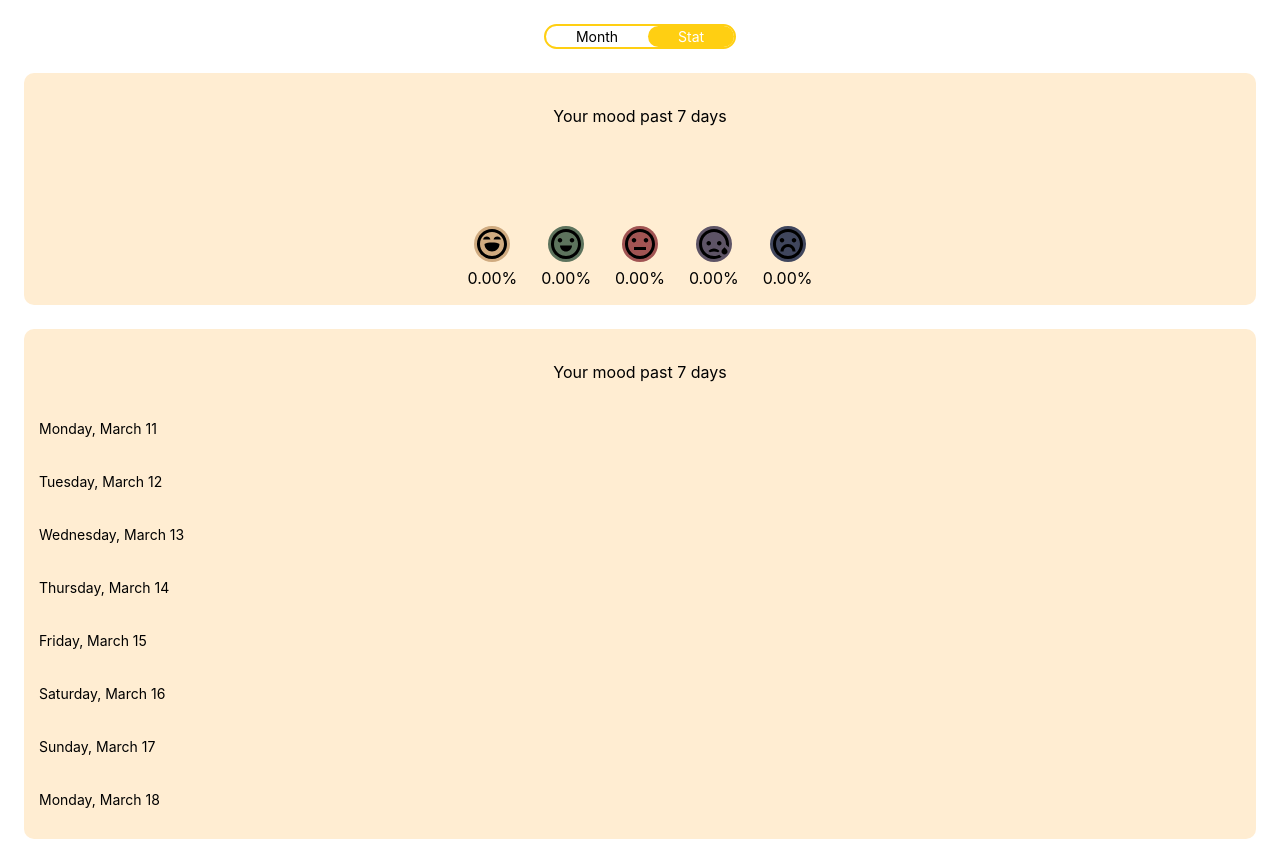
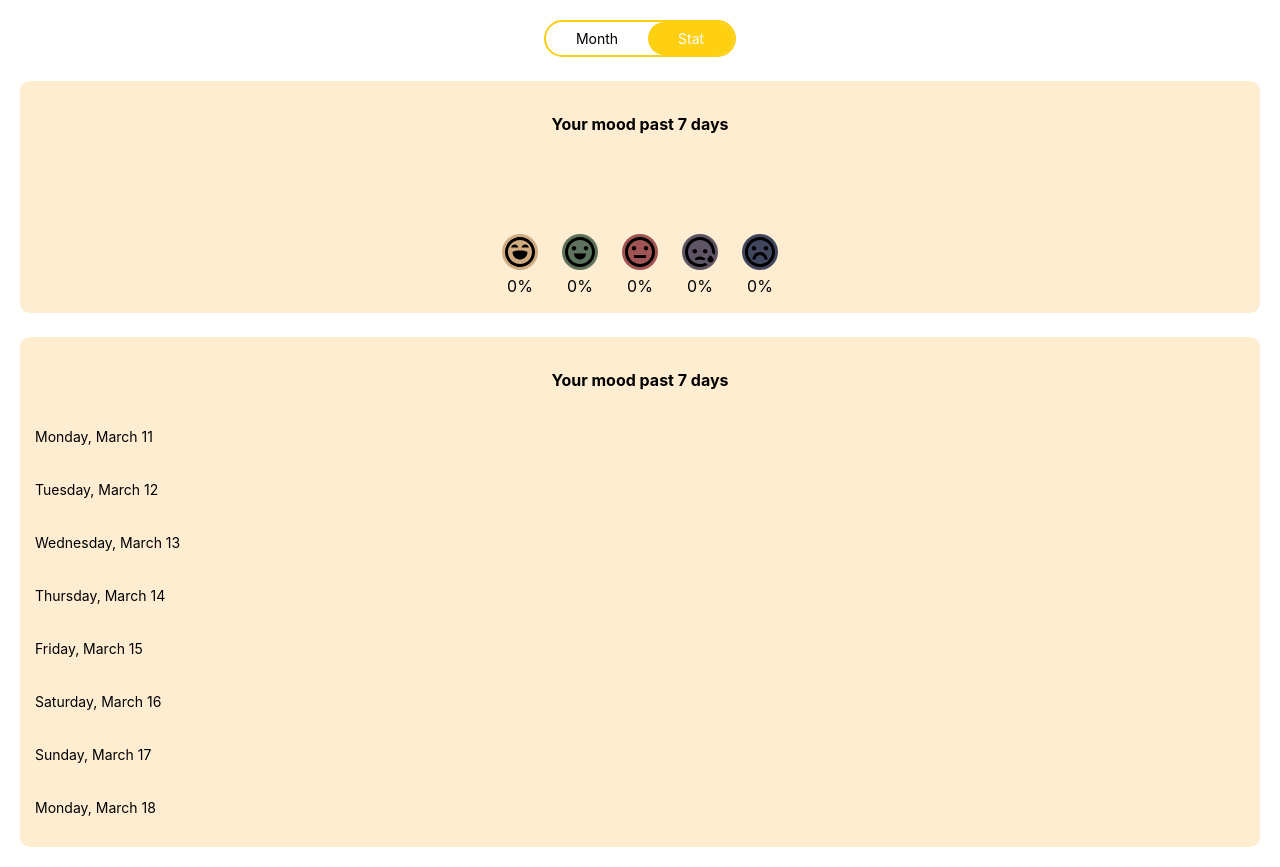
Before and after one commit to 63070054/daisy-daily-web, a React (Vite) app: page / in a window 1280 px wide. Both pictures are taken after a click on the element "Stat". Built offline with nearby package versions, Linux system fonts and the light colour scheme.

Commit message:
update css

```diff
--- a/src/App.css
+++ b/src/App.css
@@ -92,6 +92,8 @@
   padding-right: 30px;
   font-size: 14px;
   border-radius: 20px;
+  padding-top: 6px;
+  padding-bottom: 6px;
 }
 
 .bold {
@@ -152,7 +154,7 @@ ul {
 .container {
   min-width: 100dvw;
   min-height: 100dvh;
-  padding: 24px;
+  padding: 20px;
   display: flex;
   flex-direction: column;
   max-width: 100dvw;
@@ -223,13 +225,10 @@ ul {
 .ql-toolbar.ql-snow {
   display: flex;
   justify-content: center;
+  flex-wrap: wrap;
   background-color: #ffcf12 !important;
   border: 3px solid #ffcf12 !important;
   border-radius: 10px;
-}
-
-.ql-formats button:focus {
-  color: red !important;
 }
 
 .rc_body-weekdays {
--- a/src/components/MoodBar.jsx
+++ b/src/components/MoodBar.jsx
@@ -32,7 +32,7 @@ export default function MoodBar({
                     borderRadius: "100%",
                   }
                 })}
-                <span>{mood.percent.toFixed(2)}%</span>
+                <span>{mood.percent.toFixed(0)}%</span>
               </div>
             </Fragment>
           ))
--- a/src/screen/StatScreen.jsx
+++ b/src/screen/StatScreen.jsx
@@ -64,11 +64,11 @@ export default function StatScreen() {
     return (
         <>
             <div className="yellow-container" style={{gap: 16}}>
-                <p style={{ textAlign: "center" }}>Your mood past 7 days</p>
+                <p style={{ textAlign: "center", fontWeight: "bold" }}>Your mood past 7 days</p>
                 <MoodBar moodData={moodData} emotions={emotions} />
             </div>
             <div className="yellow-container">
-                <p style={{ textAlign: "center" }}>Your mood past 7 days</p>
+                <p style={{ textAlign: "center", fontWeight: "bold" }}>Your mood past 7 days</p>
                 {pastDates.map((date, index) => {
                     var options = {
                         weekday: "long",
@@ -81,7 +81,7 @@ export default function StatScreen() {
                     );
                     return (
                         <div key={index} style={{display: "flex", gap: 8}}>
-                            <p style={{ width: "50%", fontSize: 14 }}>{convertDate}</p>
+                            <p style={{ width: "60%", fontSize: 14 }}>{convertDate}</p>
                             {emotions?.[emotions.length - getMood?.emotion]?.icon && (
                                 <>
                                     {cloneElement(
```
Also changed, not shown: src/screen/์NoteScreen.jsx (+0 -19 lines).
